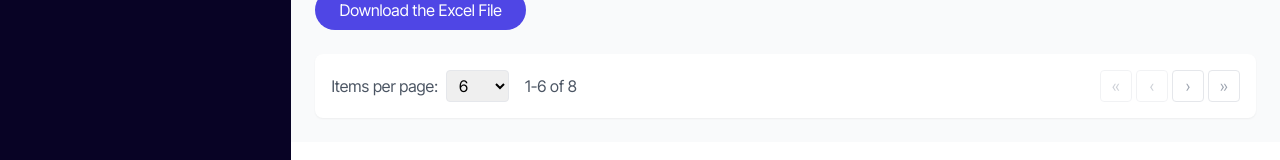
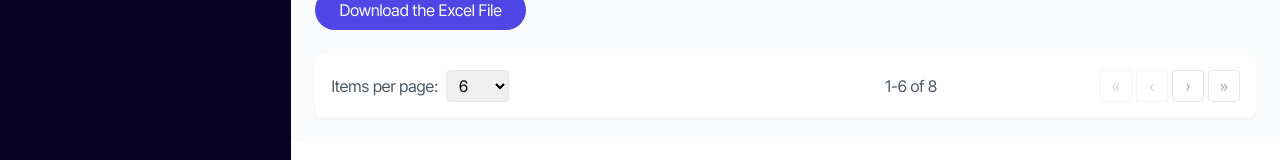
Before and after one commit to mariabh7/tracker-app, a Next.js app: page /transactions in a window 1280 px wide. Shown: the part 562-722 px from the top of the page. Built offline with nearby package versions, Linux system fonts and the light colour scheme.

Commit message:
version modified

```diff
--- a/src/app/(components)/transactions/page.jsx
+++ b/src/app/(components)/transactions/page.jsx
@@ -64,7 +64,6 @@ export default function Transactions() {
           </div>
         </div>
 
-        {/* Mobile Column Headers  */}
         {/* Mobile Column Headers */}
         <div className="grid grid-cols-12 gap-2 mb-2 md:hidden bg-white p-2">
           <div className="col-span-3 text-left">
@@ -113,8 +112,7 @@ export default function Transactions() {
                 </tbody>
               </table>
 
-
-{/* Mobile List View - Réorganisation des colonnes */}
+              {/* Mobile List View - Responsive part kept as in your original code */}
               <div className="md:hidden">
                 {currentItems.map((tx, index) => (
                   <div key={tx.id} className={`py-3 ${index !== currentItems.length - 1 ? 'border-b border-gray-100' : ''}`}>
@@ -161,10 +159,12 @@ export default function Transactions() {
           </button>
         </div>
 
-        {/* Pagination - Modified with items per page and count on same line, and centered buttons */}
+        {/* Pagination - Modified to have "Items per page" and count on same line in mobile */}
         {filteredTransactions.length > 0 && (
           <div className="flex flex-col md:flex-row justify-between items-center p-4 bg-white shadow-sm rounded-lg gap-4">
-            <div className="flex items-center justify-between w-full md:w-auto">
+            <div className="flex flex-col md:flex-row justify-between items-center w-full">
+              {/* Modified for mobile: Items per page and count are on the same line */}
+              <div className="flex items-center justify-between w-full md:w-2/3 mb-4 md:mb-0">
                 <div className="flex items-center space-x-2">
                   <span className="text-gray-600 text-sm md:text-base">Items per page:</span>
                   <select
@@ -181,14 +181,15 @@ export default function Transactions() {
                     <option value={100}>100</option>
                   </select>
                 </div>
-              <div className="text-gray-600 text-sm md:text-base ml-4">
+
+                {/* Pagination counter - now inline with Items per page on mobile */}
+                <div className="text-gray-600 text-sm md:text-base">
                   {`${Math.min((currentPage - 1) * itemsPerPage + 1, filteredTransactions.length)}-${Math.min(currentPage * itemsPerPage, filteredTransactions.length)} of ${filteredTransactions.length}`}
                 </div>
               </div>
 
-            {/* Centered pagination buttons */}
-            <div className="flex justify-center w-full md:w-auto space-x-2 mt-4 md:mt-0">
-              <div className="flex space-x-1">
+              {/* Pagination buttons */}
+              <div className="flex justify-center w-full md:w-1/3 md:justify-end space-x-1">
                 <button
                   className="p-2 border rounded text-gray-400 disabled:opacity-50 flex items-center justify-center w-8 h-8"
                   disabled={currentPage === 1}
```
Lines whose indentation alone changed are shown as unchanged.
